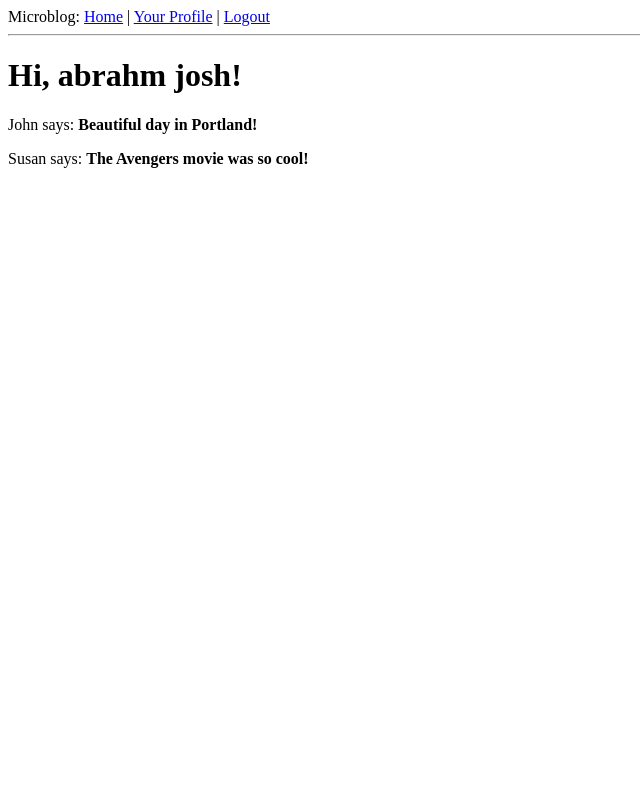
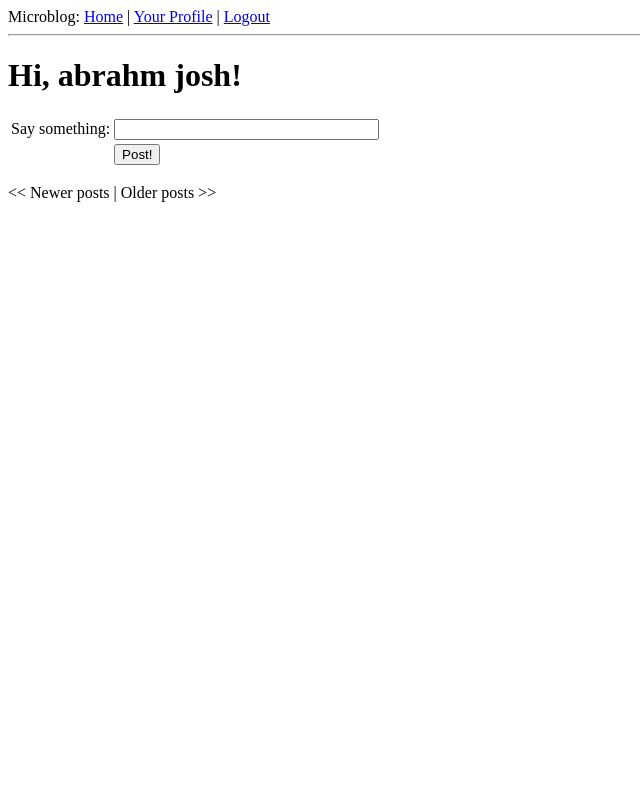
Before and after one commit to ajoshdee/microblog, a Flask app: page / in a window 1280 px wide. Shown: the whole page, without its empty margins (0-640 px from the left). Run offline with Flask 2, Linux system fonts and the light colour scheme; a user stored in the database is signed in; data comes from the database, SQL or seed files in the repository; both versions use the stored data as it was after the commit; data that the repository does not hold is empty; parts of the project's set-up code (start-up, migrations or seed data) failed here and were passed over.

Commit message:
Pagination function

```diff
--- a/app/forms.py
+++ b/app/forms.py
@@ -25,3 +25,6 @@
 class LoginForm(Form):
 	openid = StringField('openid', validators=[DataRequired()])
 	remember_me = BooleanField('remember_me', default=False)
+
+class PostForm(Form):
+	post = StringField('post', validators=[DataRequired()])
--- a/app/templates/index.html
+++ b/app/templates/index.html
@@ -1,7 +1,29 @@
 {% extends "base.html" %}
 {% block content %}
-	<h1>Hi, {{ user.nickname }}!</h1>
-	{%  for post in posts %}
-	<div><p>{{ post.author.nickname }} says: <b>{{ post.body }}</b></p></div>
+	<h1>Hi, {{ g.user.nickname }}!</h1>
+	<form action="" method="post" name="post">
+		{{ form.hidden_tag() }}
+		<table>
+			<tr>
+				<td>Say something:</td>
+				<td>{{ form.post(size=30, maxlength=140) }}</td>
+				<td>
+				{% for error in form.post.error %}
+				<span style="color: red;">[{{ error }}]</span><br>
+				{% endfor %}
+				</td>
+			</tr>
+			<tr>
+				<td></td>
+				<td><input type="submit" value="Post!"></td>
+				<td></td>
+			</tr>
+		</table>
+	</form>
+	<!-- posts is a Paginate object -->
+	{%  for post in posts.items %}
+		{% include 'post.html' %}
 	{% endfor %}
+	{% if posts.has_prev %}<a href="{{ url_for('index', page=posts.prev_num) }}">&lt;&lt; Newer posts</a>{% else %}&lt;&lt; Newer posts{% endif %} |
+	{%if posts.has_next %}<a href="{{ url_for('index', page=posts.next_num) }}">Older posts &gt;&gt;</a>{% else %}Older posts &gt;&gt;{% endif %}
 {% endblock %}
--- a/app/views.py
+++ b/app/views.py
@@ -4,7 +4,9 @@
 from .forms import LoginForm
 from .models import User
 from datetime import datetime
-from forms import LoginForm, EditForm
+from forms import LoginForm, EditForm, PostForm
+from models import User, Post
+from config import POSTS_PER_PAGE
 
 @lm.user_loader
 def load_user(id):
@@ -18,22 +20,20 @@
 		db.session.add(g.user)
 		db.session.commit()
 
-@app.route('/')
-@app.route('/index')
+@app.route('/', methods=['GET', 'POST'])
+@app.route('/index', methods=['GET', 'POST'])
+@app.route('/index/<int:page>', methods=['GET', 'POST'])
 @login_required
-def index():
-	user = g.user
-	posts = [
-		{
-			'author': {'nickname': 'John'},
-			'body': 'Beautiful day in Portland!'
-		},
-		{
-			'author': {'nickname': 'Susan'},
-			'body': 'The Avengers movie was so cool!'
-		}
-	]
-	return render_template('index.html', title='Home', user=user, posts=posts)
+def index(page=1):
+	form = PostForm()
+	if form.validate_on_submit():
+		post = Post(body=form.post.data, timestamp=datetime.utcnow(), author=g.user)
+		db.session.add(post)
+		db.session.commit()
+		flash('Your post is now live!')
+		return redirect(url_for('index'))
+	posts = g.user.followed_posts().paginate(page, POSTS_PER_PAGE, False)
+	return render_template('index.html', title='Home', form=form, posts=posts)
 
 @app.route('/login', methods=['GET', 'POST'])
 @oid.loginhandler
@@ -78,16 +78,14 @@
     return redirect(url_for('index'))
 
 @app.route('/user/<nickname>')
+@app.route('/user/<nickname>/<int:page>')
 @login_required
-def user(nickname):
+def user(nickname, page=1):
 	user = User.query.filter_by(nickname=nickname).first()
 	if user == None:
 		flash('User %s not found.' % nickname)
 		return redirect(url_for('index'))
-	posts = [
-		{'author': user, 'body': 'Test post #1'},
-		{'author': user, 'body': 'Test post #2'}
-	]
+	posts = user.posts.paginate(page, POSTS_PER_PAGE, False)
 	return render_template('user.html',
 							user=user,
 							posts=posts)
--- a/config.py
+++ b/config.py
@@ -1,6 +1,7 @@
 WTF_CSRF_ENABLED = True
 SECRET_KEY = 'you will-never-guess'
-
+# pagination
+POSTS_PER_PAGE = 3
 OPENID_PROVIDERS = [
 	{'name' : 'Google', 'url': 'https://www.google.com/accounts/o8/id'},
 	{'name' : 'Yahoo', 'url': 'https://me.yahoo.com'},
```
Also changed, not shown: app/templates/user.html (+5 -2 lines), app.db, test.db, 4 other files.
